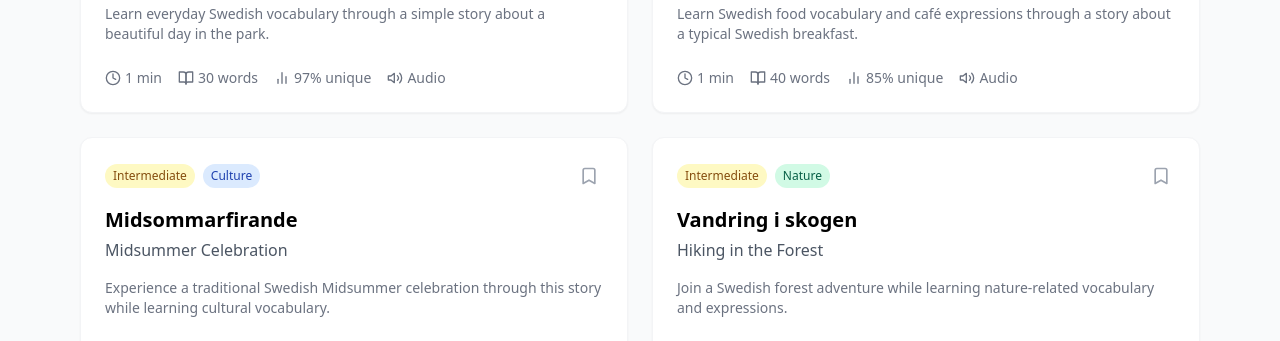
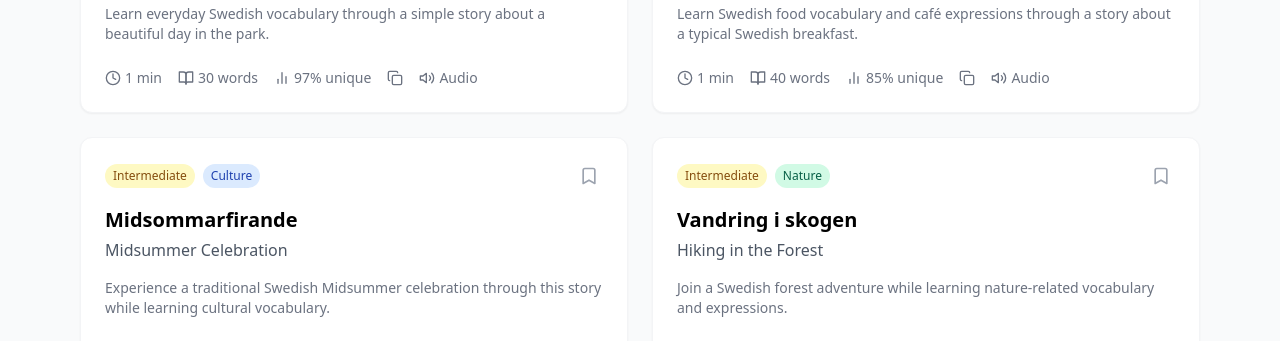
Before and after one commit to ysaaba/20241117_20_52_Website, a React (Vite) app: page /stories in a window 1280 px wide. Shown: the part 459-800 px from the top of the page. Built offline with nearby package versions, Linux system fonts and the light colour scheme.

Commit message:
added the ability to copy text from the stories

```diff
--- a/src/components/StoriesPage.tsx
+++ b/src/components/StoriesPage.tsx
@@ -1,7 +1,7 @@
 import React, { useState, useMemo } from 'react';
 import { stories, type Story } from '../data/stories';
 import { motion } from 'framer-motion';
-import { BookOpen, Clock, BarChart2, Volume2, Bookmark, Search, Filter, X } from 'lucide-react';
+import { BookOpen, Clock, BarChart2, Volume2, Bookmark, Search, Filter, X, Copy, Check } from 'lucide-react';
 import { useNavigate } from 'react-router-dom';
 
 const STORIES_PER_PAGE = 6;
@@ -9,6 +9,7 @@ const STORIES_PER_PAGE = 6;
 const StoryCard: React.FC<{ story: Story }> = ({ story }) => {
   const navigate = useNavigate();
   const [isBookmarked, setIsBookmarked] = useState(false);
+  const [isCopied, setIsCopied] = useState(false);
 
   const getDifficultyColor = (difficulty: string) => {
     switch (difficulty) {
@@ -57,6 +58,15 @@ const StoryCard: React.FC<{ story: Story }> = ({ story }) => {
     return Math.min(complexityScore, 100); // Cap at 100
   };
 
+  const handleCopyText = (e: React.MouseEvent) => {
+    e.stopPropagation();
+    const storyText = story.content.map(word => word.text).join(' ');
+    navigator.clipboard.writeText(storyText).then(() => {
+      setIsCopied(true);
+      setTimeout(() => setIsCopied(false), 2000);
+    });
+  };
+
   return (
     <motion.div
       whileHover={{ y: -4 }}
@@ -102,6 +112,17 @@ const StoryCard: React.FC<{ story: Story }> = ({ story }) => {
             <BarChart2 className="w-4 h-4" />
             <span>{getComplexityScore()}% unique</span>
           </div>
+          <button
+            onClick={handleCopyText}
+            className="flex items-center gap-1 hover:text-gray-700 transition-colors duration-200"
+            title="Copy story text"
+          >
+            {isCopied ? (
+              <Check className="w-4 h-4 text-green-500" />
+            ) : (
+              <Copy className="w-4 h-4" />
+            )}
+          </button>
           {story.audioUrl && (
             <div className="flex items-center gap-1">
               <Volume2 className="w-4 h-4" />
--- a/src/components/StoryView.tsx
+++ b/src/components/StoryView.tsx
@@ -1,6 +1,6 @@
 import React, { useState, useEffect, useRef } from 'react';
 import { motion, AnimatePresence } from 'framer-motion';
-import { Volume2, CheckCircle2, XCircle, ArrowLeft, Bookmark, Share2, MessageCircle } from 'lucide-react';
+import { Volume2, CheckCircle2, XCircle, ArrowLeft, Bookmark, Share2, MessageCircle, Copy, Check } from 'lucide-react';
 import { stories } from '../data/stories';
 import { useNavigate, useParams } from 'react-router-dom';
 
@@ -125,6 +125,7 @@ const StoryView: React.FC = () => {
   const [showNotes, setShowNotes] = useState(false);
   const [notes, setNotes] = useState<string>('');
   const [isPlaying, setIsPlaying] = useState(false);
+  const [isCopied, setIsCopied] = useState(false);
   const audioRef = useRef<HTMLAudioElement | null>(null);
 
   // Audio handling
@@ -139,6 +140,16 @@ const StoryView: React.FC = () => {
         });
       }
       setIsPlaying(!isPlaying);
+    }
+  };
+
+  const handleCopyText = () => {
+    if (story) {
+      const storyText = story.content.map(word => word.text).join(' ');
+      navigator.clipboard.writeText(storyText).then(() => {
+        setIsCopied(true);
+        setTimeout(() => setIsCopied(false), 2000);
+      });
     }
   };
 
@@ -182,6 +193,23 @@ const StoryView: React.FC = () => {
                   {isPlaying ? 'Pause' : 'Play Audio'}
                 </button>
               )}
+              <button
+                onClick={handleCopyText}
+                className="flex items-center gap-2 px-4 py-2 rounded-lg hover:bg-gray-100"
+                title="Copy story text"
+              >
+                {isCopied ? (
+                  <>
+                    <Check className="w-5 h-5 text-green-500" />
+                    <span className="text-green-500">Copied!</span>
+                  </>
+                ) : (
+                  <>
+                    <Copy className="w-5 h-5" />
+                    <span>Copy Text</span>
+                  </>
+                )}
+              </button>
               <button
                 onClick={() => setShowNotes(!showNotes)}
                 className={`flex items-center gap-2 px-4 py-2 rounded-lg ${
```
